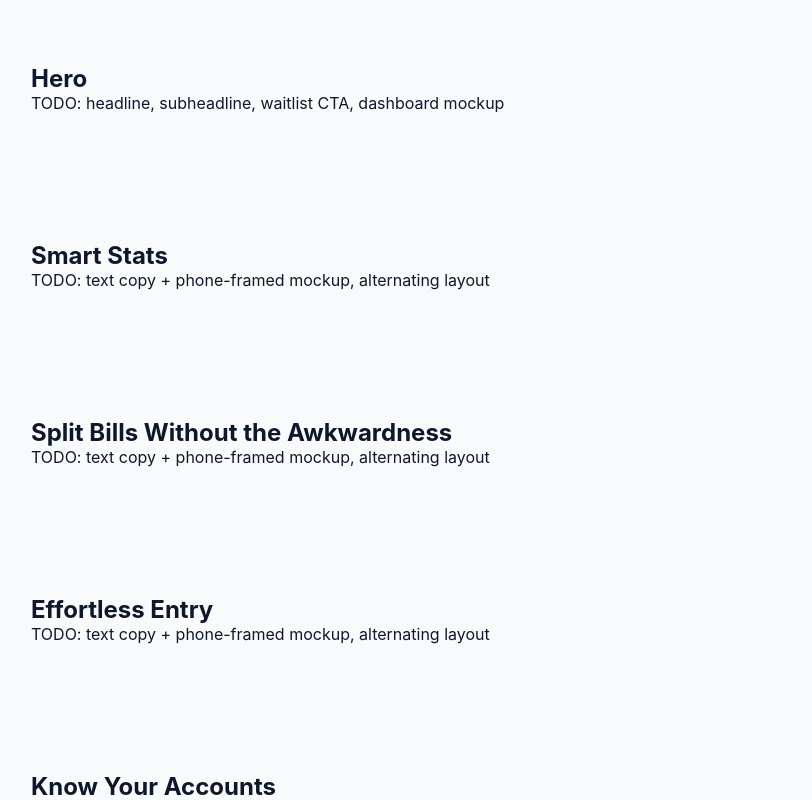
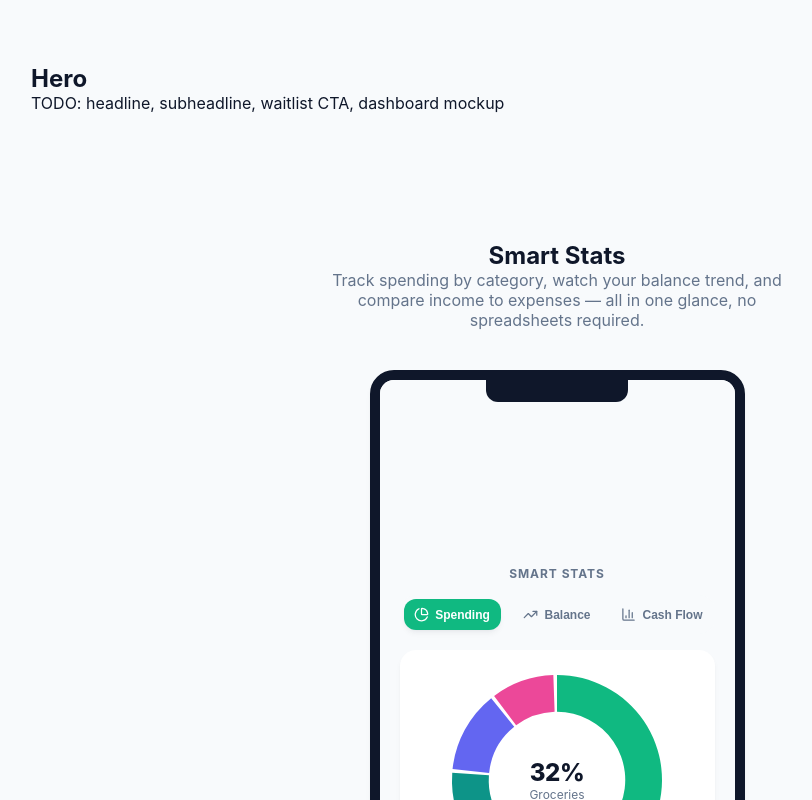
Before and after one commit to chrisglw/financial-app-demo, a React (Vite) app: page / in a window 1280 px wide. Shown: the top 800 px of the page, without its empty margins (83-895 px from the left). Built offline with nearby package versions, Linux system fonts and the light colour scheme.

Commit message:
Assemble stats mockup and wire into feature section

```diff
--- a/src/App.jsx
+++ b/src/App.jsx
@@ -5,15 +5,17 @@ import WaitlistSection from './sections/WaitlistSection'
 import Footer from './sections/Footer'
 import PhoneFrame from './components/PhoneFrame'
 import DashboardMockup from './components/mockups/DashboardMockup'
-import CategoryDonut from './components/charts/CategoryDonut'
-import BalanceAreaChart from './components/charts/BalanceAreaChart'
-import IncomeExpenseBars from './components/charts/IncomeExpenseBars'
+import StatsMockup from './components/mockups/StatsMockup'
 
 function App() {
   return (
     <div className="page">
       <Hero />
-      <FeatureSection title="Smart Stats" />
+      <FeatureSection
+        title="Smart Stats"
+        copy="Track spending by category, watch your balance trend, and compare income to expenses — all in one glance, no spreadsheets required."
+        mockup={<StatsMockup />}
+      />
       <FeatureSection title="Split Bills Without the Awkwardness" />
       <FeatureSection title="Effortless Entry" />
       <FeatureSection title="Know Your Accounts" />
@@ -27,24 +29,6 @@ function App() {
           <DashboardMockup />
         </PhoneFrame>
       </section>
-
-      {/* temporary: gets assembled into the Stats mockup in phase 08 */}
-      <section className="section">
-        <h2>Scratch: CategoryDonut preview</h2>
-        <CategoryDonut />
-      </section>
-
-      {/* temporary: gets assembled into the Stats mockup in phase 08 */}
-      <section className="section">
-        <h2>Scratch: BalanceAreaChart preview</h2>
-        <BalanceAreaChart />
-      </section>
-
-      {/* temporary: gets assembled into the Stats mockup in phase 08 */}
-      <section className="section">
-        <h2>Scratch: IncomeExpenseBars preview</h2>
-        <IncomeExpenseBars />
-      </section>
     </div>
   )
 }
--- /dev/null
+++ b/src/components/mockups/StatsMockup.css
@@ -0,0 +1,50 @@
+.stats-mockup {
+  height: 100%;
+  display: flex;
+  flex-direction: column;
+  justify-content: center;
+  padding: 24px 20px;
+}
+
+.stats-mockup-label {
+  font-size: 12px;
+  font-weight: 700;
+  letter-spacing: 0.08em;
+  text-transform: uppercase;
+  color: var(--color-text-muted);
+}
+
+.stats-mockup-tabs {
+  display: flex;
+  gap: 8px;
+  margin-top: 14px;
+  padding: 4px;
+  border-radius: var(--radius-lg);
+  background: var(--color-bg-main);
+}
+
+.stats-mockup-tab {
+  flex: 1 1 0;
+  display: flex;
+  align-items: center;
+  justify-content: center;
+  gap: 6px;
+  padding: 8px 6px;
+  border: none;
+  border-radius: var(--radius-md);
+  background: transparent;
+  color: var(--color-text-muted);
+  font-size: 12px;
+  font-weight: 600;
+  cursor: pointer;
+}
+
+.stats-mockup-tab--active {
+  background: var(--color-primary);
+  color: var(--color-text-on-primary);
+  box-shadow: var(--shadow-md);
+}
+
+.stats-mockup-chart {
+  margin-top: 16px;
+}
--- /dev/null
+++ b/src/components/mockups/StatsMockup.jsx
@@ -0,0 +1,47 @@
+import { useState } from 'react'
+import { BarChart3, PieChart, TrendingUp } from 'lucide-react'
+import CategoryDonut from '../charts/CategoryDonut'
+import BalanceAreaChart from '../charts/BalanceAreaChart'
+import IncomeExpenseBars from '../charts/IncomeExpenseBars'
+import './StatsMockup.css'
+
+const TABS = [
+  { id: 'spending', label: 'Spending', icon: PieChart, Chart: CategoryDonut },
+  { id: 'balance', label: 'Balance', icon: TrendingUp, Chart: BalanceAreaChart },
+  { id: 'cashflow', label: 'Cash Flow', icon: BarChart3, Chart: IncomeExpenseBars },
+]
+
+function StatsMockup() {
+  const [activeTab, setActiveTab] = useState(TABS[0].id)
+  const active = TABS.find((tab) => tab.id === activeTab) || TABS[0]
+  const ActiveChart = active.Chart
+
+  return (
+    <div className="stats-mockup">
+      <span className="stats-mockup-label">Smart Stats</span>
+
+      <div className="stats-mockup-tabs">
+        {TABS.map((tab) => {
+          const Icon = tab.icon
+          return (
+            <button
+              key={tab.id}
+              type="button"
+              className={`stats-mockup-tab${tab.id === activeTab ? ' stats-mockup-tab--active' : ''}`}
+              onClick={() => setActiveTab(tab.id)}
+            >
+              <Icon size={15} />
+              {tab.label}
+            </button>
+          )
+        })}
+      </div>
+
+      <div className="stats-mockup-chart">
+        <ActiveChart />
+      </div>
+    </div>
+  )
+}
+
+export default StatsMockup
--- /dev/null
+++ b/src/sections/FeatureSection.css
@@ -0,0 +1,20 @@
+.section-feature-inner {
+  display: flex;
+  flex-direction: column;
+  align-items: center;
+  gap: 40px;
+  text-align: center;
+}
+
+.section-feature-copy {
+  max-width: 480px;
+}
+
+.section-feature-copy p {
+  color: var(--color-text-muted);
+}
+
+.section-feature-mockup {
+  width: 100%;
+  max-width: 375px;
+}
--- a/src/sections/FeatureSection.jsx
+++ b/src/sections/FeatureSection.jsx
@@ -1,8 +1,20 @@
-function FeatureSection({ title }) {
+import PhoneFrame from '../components/PhoneFrame'
+import './FeatureSection.css'
+
+function FeatureSection({ title, copy, mockup }) {
   return (
     <section className="section section-feature">
-      <h2>{title || 'Feature Section'}</h2>
-      <p>TODO: text copy + phone-framed mockup, alternating layout</p>
+      <div className="section-feature-inner">
+        <div className="section-feature-copy">
+          <h2>{title || 'Feature Section'}</h2>
+          <p>{copy || 'TODO: text copy + phone-framed mockup, alternating layout'}</p>
+        </div>
+        {mockup && (
+          <div className="section-feature-mockup">
+            <PhoneFrame>{mockup}</PhoneFrame>
+          </div>
+        )}
+      </div>
     </section>
   )
 }
```
